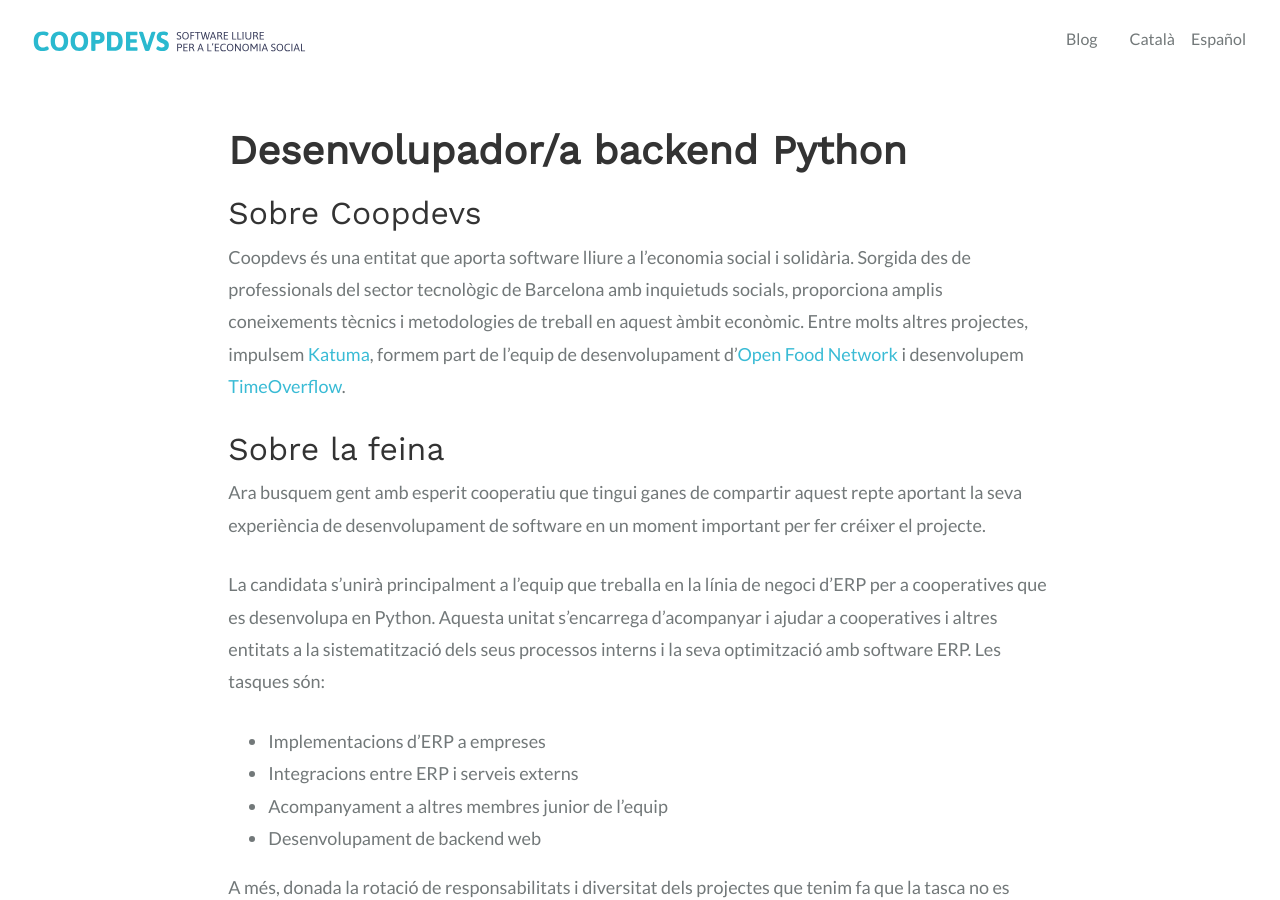
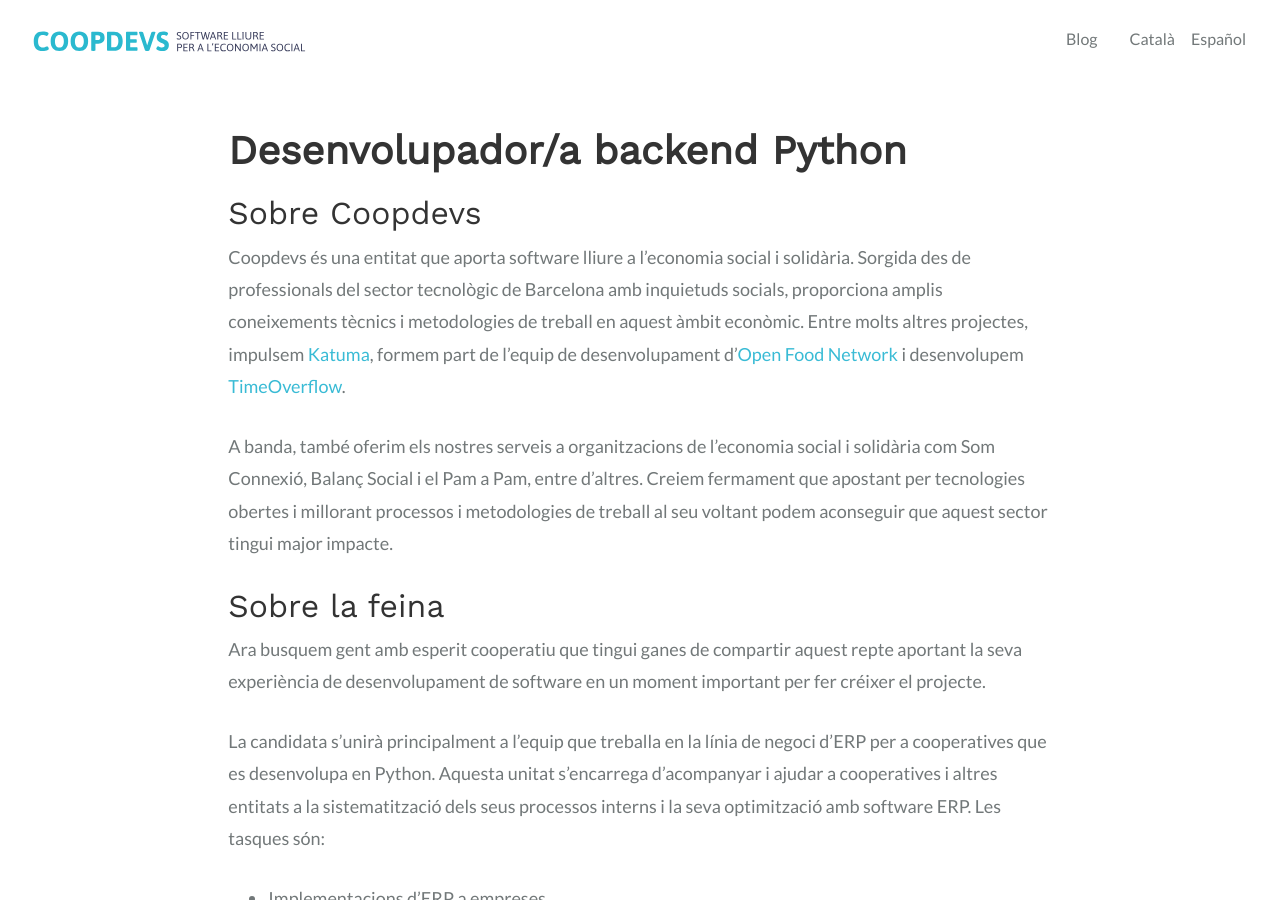
Before and after one commit to coopdevs/coopdevs-old-web, a Jekyll site: the page built from _jobs/python_backend.md, in a window 1280 px wide and 900 px high. Built offline with Jekyll 4.4.1, drawn with Linux system fonts in a browser that asks for light colours.

Commit message:
Explain who else we work with
I felt it was worth sharing some of the organizations Coopdevs works
with. This can help the reader better identify what we do and what
economy we want to boost.

```diff
--- a/_jobs/python_backend.md
+++ b/_jobs/python_backend.md
@@ -7,6 +7,8 @@
 ## Sobre Coopdevs
 
 Coopdevs és una entitat que aporta software lliure a l'economia social i solidària. Sorgida des de professionals del sector tecnològic de Barcelona amb inquietuds socials, proporciona amplis coneixements tècnics i metodologies de treball en aquest àmbit econòmic. Entre molts altres projectes, impulsem [Katuma](http://katuma.org/), formem part de l'equip de desenvolupament d'[Open Food Network](https://openfoodnetwork.org/) i desenvolupem [TimeOverflow](https://www.timeoverflow.org/).
+
+A banda, també oferim els nostres serveis a organitzacions de l'economia social i solidària com Som Connexió, Balanç Social i el Pam a Pam, entre d'altres. Creiem fermament que apostant per tecnologies obertes i millorant processos i metodologies de treball al seu voltant podem aconseguir que aquest sector tingui major impacte.
 
 ## Sobre la feina
 
```
